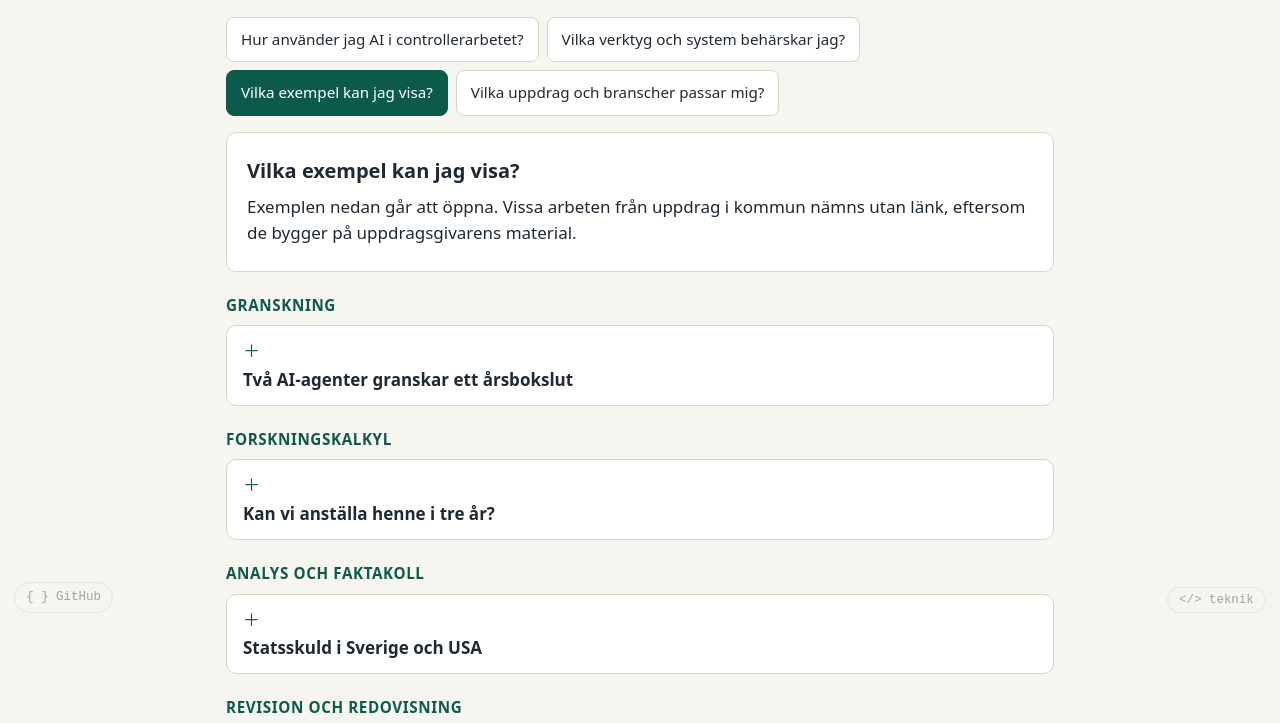
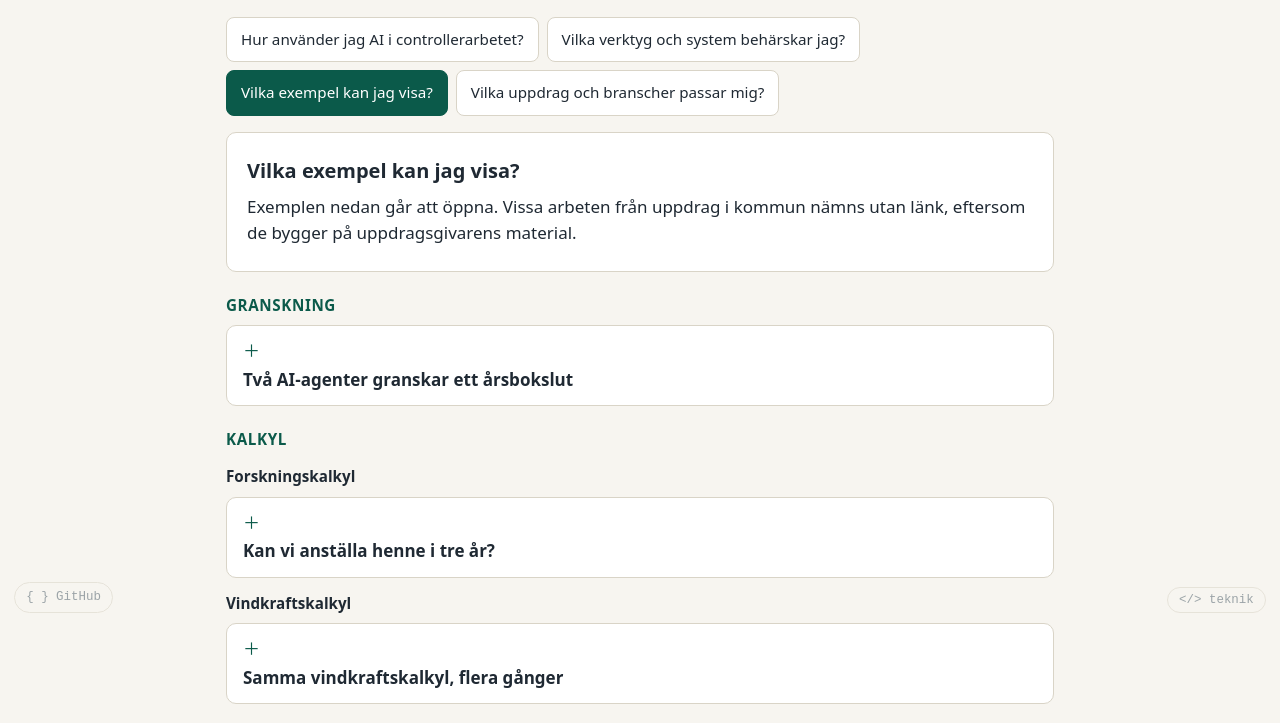
Before and after one commit to kentlundgren/AI-teknik, a plain HTML site: page Presentationer/Nr2/index.html in a window 1280 px wide. Shown: the part 173-896 px from the top of the page. Drawn offline with Linux system fonts and the light colour scheme.

Commit message:
Update data.js to version 3.10, introducing a new category structure with "Forskningskalkyl" and "Vindkraftskalkyl" grouped under the overarching title "Kalkyl". Change the category of the "Samma vindkraftskalkyl, flera gånger" card from "Arbetssätt" to "Vindkraftskalkyl". Enhance script.js to support the new category display, and update SPEC.md to reflect these changes in the changelog.

```diff
--- a/Presentationer/Nr2/data.js
+++ b/Presentationer/Nr2/data.js
@@ -17,6 +17,12 @@ const PROVBANKEN = {
     "Gemini Notebook": "https://notebook.google.com/",
     "Gemini": "https://gemini.google.com/",
     "Grok": "https://grok.com/"
+  },
+
+  // Kategorier som visas som underrubrik under en gemensam överrubrik i kortvyn.
+  overgrupper: {
+    "Forskningskalkyl": "Kalkyl",
+    "Vindkraftskalkyl": "Kalkyl"
   },
 
   fragor: [
@@ -200,7 +206,7 @@ const PROVBANKEN = {
     },
     {
       id: "vindkraftskalkyler",
-      kategori: "Arbetssätt",
+      kategori: "Vindkraftskalkyl",
       rubrik: "Samma vindkraftskalkyl, flera gånger",
       en_mening: "Jag har byggt en vindkraftskalkyl mer än en gång, vid olika tidpunkter och med olika verktyg, för att lära mig hur de skiljer sig.",
       arbetssatt: "Fem perspektiv byggdes i Cursor i juli 2026, en investeringskalkylator med Gemini 3 i augusti 2026 och en ombyggd Next.js-version i september 2026.",
--- a/Presentationer/Nr2/script.js
+++ b/Presentationer/Nr2/script.js
@@ -117,9 +117,26 @@
       g.kort.push(k);
     });
     if (utan.length) grupper.push({ namn: 'Från uppdrag, utan länk', kort: utan, utan: true });
+    // Kategorier med en överrubrik (D.overgrupper) samlas under den, med kategorin som underrubrik.
+    const oever = D.overgrupper || {};
+    const toppar = [];
     grupper.forEach(function (g) {
-      kortEl.appendChild(el('h3', 'grupp', g.namn));
-      g.kort.forEach(function (k) { kortEl.appendChild(byggKort(k, !!g.utan)); });
+      const top = oever[g.namn];
+      if (!top) { toppar.push({ namn: g.namn, kort: g.kort, utan: g.utan }); return; }
+      let t = toppar.find(function (x) { return x.subs && x.namn === top; });
+      if (!t) { t = { namn: top, subs: [] }; toppar.push(t); }
+      t.subs.push(g);
+    });
+    toppar.forEach(function (t) {
+      kortEl.appendChild(el('h3', 'grupp', t.namn));
+      if (t.subs) {
+        t.subs.forEach(function (g) {
+          kortEl.appendChild(el('h4', 'undergrupp', g.namn));
+          g.kort.forEach(function (k) { kortEl.appendChild(byggKort(k, false)); });
+        });
+      } else {
+        t.kort.forEach(function (k) { kortEl.appendChild(byggKort(k, !!t.utan)); });
+      }
     });
   }
 
--- a/Presentationer/Nr2/style.css
+++ b/Presentationer/Nr2/style.css
@@ -38,6 +38,7 @@ header { padding-top: 28px; }
 #svar a.verktyg { color: var(--accent); text-decoration: underline; text-underline-offset: 2px; }
 
 h3.grupp { font-size: 0.95rem; text-transform: uppercase; letter-spacing: 0.04em; color: var(--accent); margin: 22px 0 8px; }
+h4.undergrupp { font-size: 0.95rem; color: var(--text); margin: 14px 0 8px; }
 .kort { background: var(--card); border: 1px solid var(--line); border-radius: 10px; margin-bottom: 10px; padding: 0 16px; }
 .kort summary { cursor: pointer; padding: 12px 0; list-style: none; display: flex; flex-direction: column; gap: 2px; }
 .kort summary::-webkit-details-marker { display: none; }
```
Also changed, not shown: Presentationer/Nr2/SPEC.md (+3 -2 lines).
